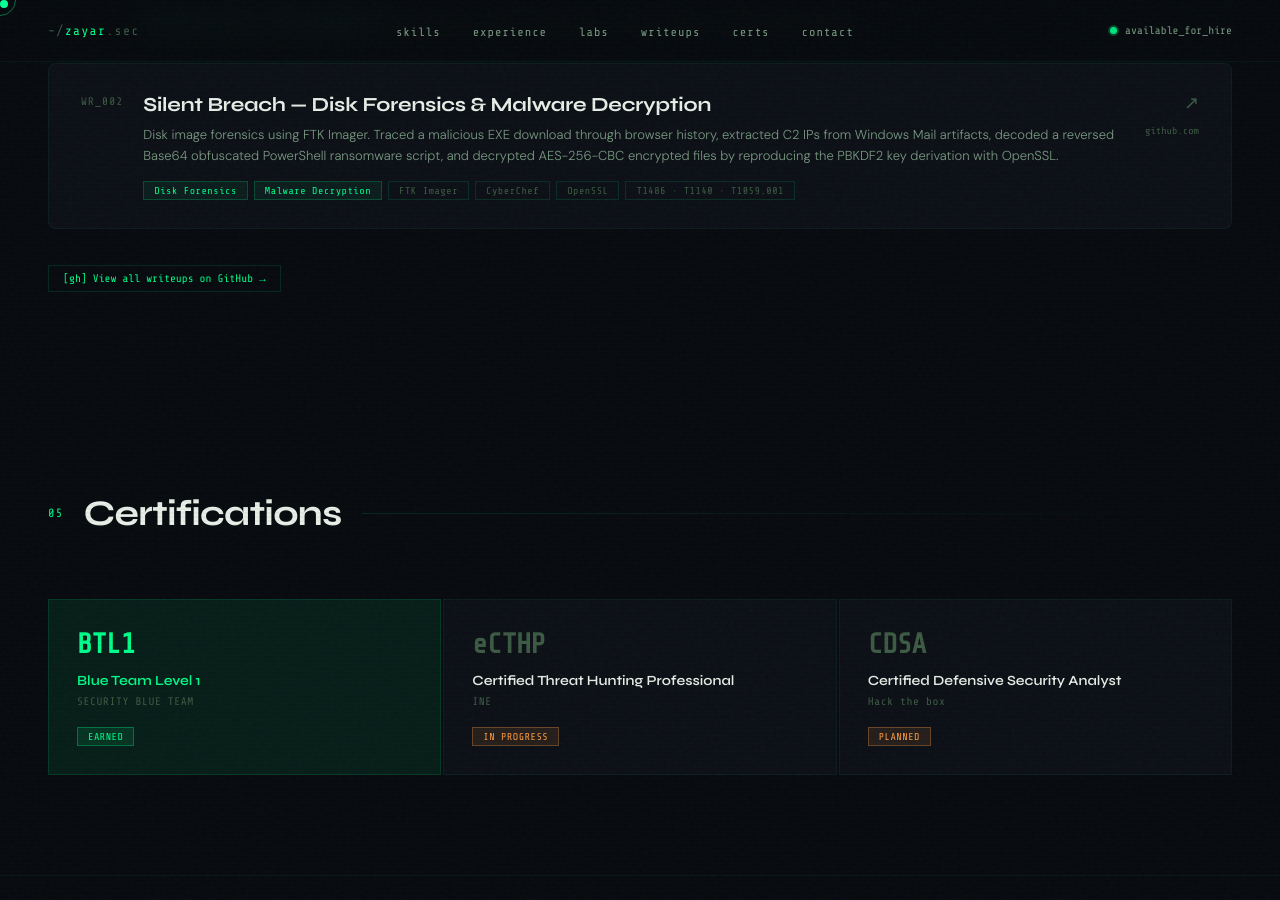
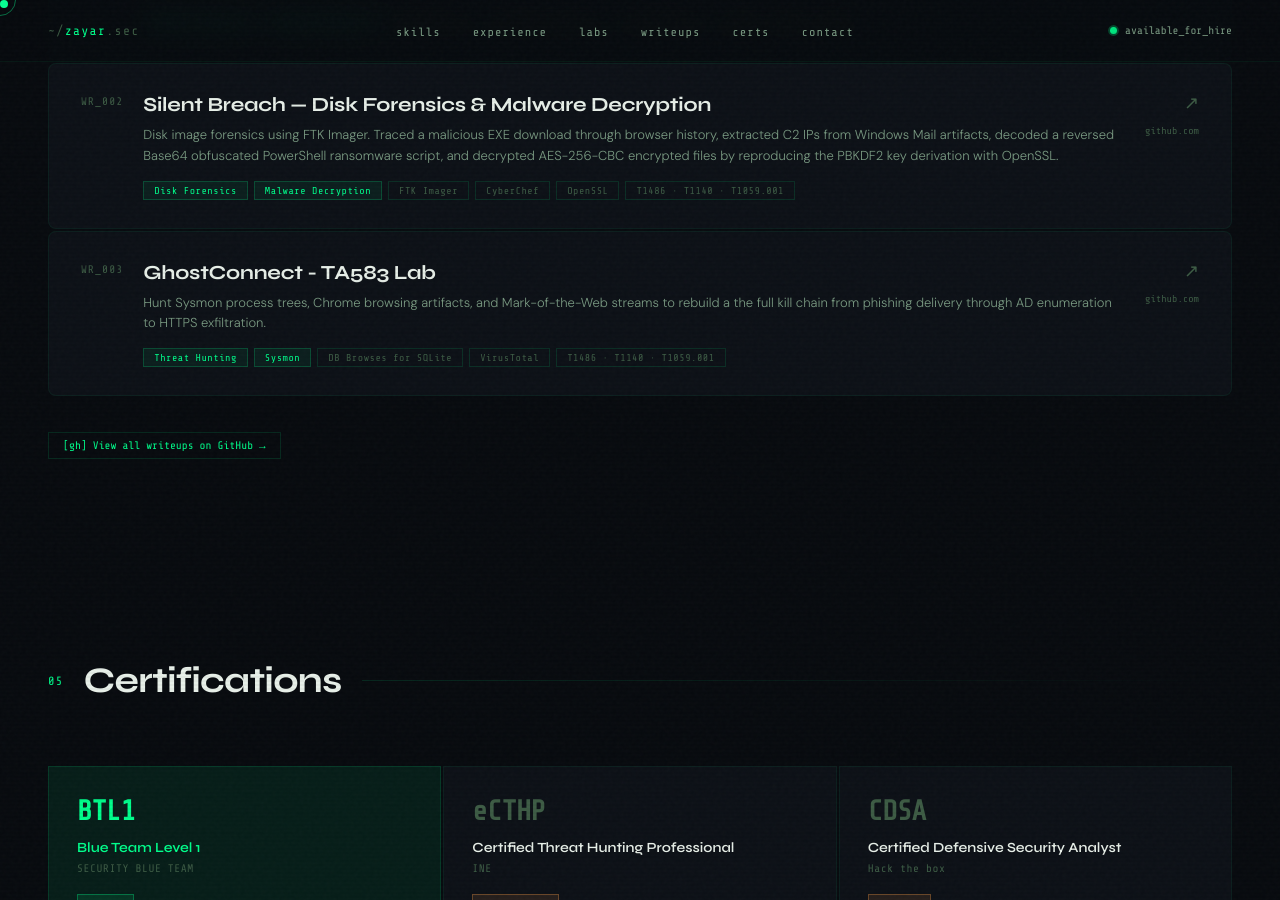
Before and after one commit to ZayarMgHtay/ZayarMgHtay.github.io, a Jekyll site: the page index.html, which Jekyll copies as it is, in a window 1280 px wide and 900 px high, scrolled down 3990 px. Built offline with Jekyll 4.4.1, drawn with Linux system fonts in a browser that asks for light colours.

Commit message:
Add GhostConnect - TA583 Lab writeup card
Added a new writeup card for 'GhostConnect - TA583 Lab' with details on threat hunting and Sysmon process trees.

```diff
--- a/index.html
+++ b/index.html
@@ -1274,6 +1274,28 @@
     </div>
   </a>
 
+    <!-- GhostConnect - TA583 Lab -->
+   <a href="https://github.com/ZayarMgHtay/Blue-Team-Writeup/blob/main/GhostConnect%20-%20TA583%20Lab" target="_blank" class="writeup-card fade-up" style="display:block;text-decoration:none;">
+    <div class="writeup-head">
+      <div class="writeup-num">WR_003</div>
+      <div class="writeup-meta">
+        <div class="writeup-title">GhostConnect - TA583 Lab</div>
+        <div class="writeup-summary">Hunt Sysmon process trees, Chrome browsing artifacts, and Mark-of-the-Web streams to rebuild a the full kill chain from phishing delivery through AD enumeration to HTTPS exfiltration.</div>
+        <div class="writeup-pills" style="margin-top:12px">
+          <span class="writeup-pill green">Threat Hunting</span>
+          <span class="writeup-pill green">Sysmon</span>
+          <span class="writeup-pill">DB Browses for SQLite</span>
+          <span class="writeup-pill">VirusTotal</span>
+          <span class="writeup-pill">T1486 · T1140 · T1059.001</span>
+        </div>
+      </div>
+      <div class="writeup-toggle">
+        <span class="writeup-arrow">↗</span>
+        <span style="font-family:var(--mono);font-size:10px;color:var(--text3);margin-top:4px">github.com</span>
+      </div>
+    </div>
+  </a>
+
   <!-- VIEW ALL -->
   <div style="margin-top:16px" class="fade-up">
     <a href="https://github.com/ZayarMgHtay/Blue-Team-Writeup" target="_blank" class="gh-link">[gh] View all writeups on GitHub →</a>
```
